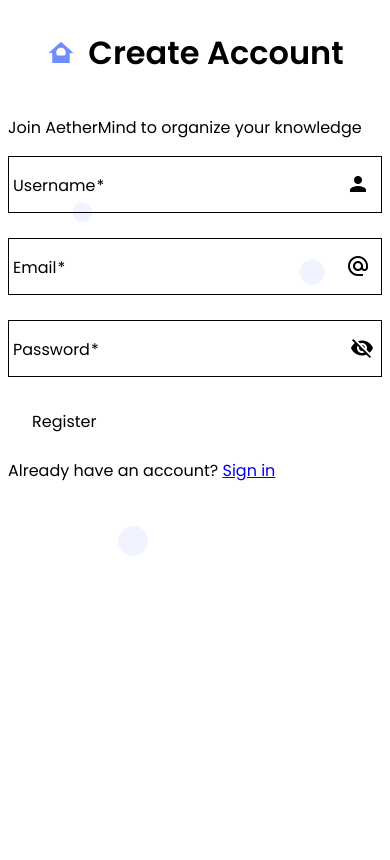
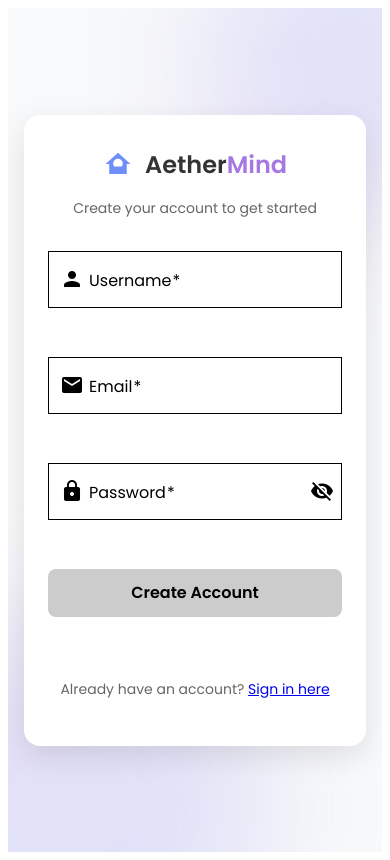
Before and after one commit to Vedang260/Aether-Mind, an Angular app in the folder frontend/: page /register in a window 390 px wide. Built offline with nearby package versions, Linux system fonts and the light colour scheme.

Commit message:
updated UI

```diff
--- a/frontend/src/app/features/auth/register/register.component.css
+++ b/frontend/src/app/features/auth/register/register.component.css
@@ -1,5 +1,5 @@
 /* Container styles */
-.login-container {
+.login-container, .register-container {
   display: flex;
   justify-content: center;
   align-items: center;
@@ -89,7 +89,7 @@
 }
 
 /* Card styles */
-.login-card {
+.login-card, .register-card {
   background: white;
   border-radius: 16px;
   padding: 2.5rem;
@@ -100,13 +100,13 @@
   transition: all 0.3s ease;
 }
 
-.login-card:hover {
+.login-card:hover, .register-card:hover {
   transform: translateY(-5px);
   box-shadow: 0 15px 40px rgba(0, 0, 0, 0.15);
 }
 
 /* Header styles */
-.login-header {
+.login-header, .register-header {
   text-align: center;
   margin-bottom: 2rem;
 }
@@ -125,25 +125,25 @@
   color: #6e8efb;
 }
 
-.login-header h1 {
+.login-header h1, .register-header h1 {
   font-size: 2rem;
   font-weight: 700;
   color: #333;
   margin: 0;
 }
 
-.login-header h1 span {
+.login-header h1 span, .register-header h1 span {
   color: #a777e3;
 }
 
-.login-subtitle {
+.login-subtitle, .register-subtitle {
   font-size: 1rem;
   color: #666;
   margin: 0;
 }
 
 /* Form styles */
-.login-form {
+.login-form, .register-form {
   display: flex;
   flex-direction: column;
   gap: 1.5rem;
@@ -199,7 +199,7 @@
 }
 
 /* Button styles */
-.login-button {
+.login-button, .register-button {
   background: linear-gradient(135deg, #6e8efb, #a777e3);
   color: white;
   padding: 1rem;
@@ -214,13 +214,13 @@
   justify-content: center;
 }
 
-.login-button:hover:not(:disabled) {
+.login-button:hover:not(:disabled), .register-button:hover:not(:disabled) {
   background: linear-gradient(135deg, #5d7de8, #9666d8);
   transform: translateY(-2px);
   box-shadow: 0 6px 20px rgba(110, 142, 251, 0.4);
 }
 
-.login-button:disabled {
+.login-button:disabled, .register-button:disabled  {
   background: #ccc;
   box-shadow: none;
   cursor: not-allowed;
@@ -230,8 +230,15 @@ mat-spinner {
   margin: 0 auto;
 }
 
+mat-error {
+  color: #ef5350 !important;
+}
+
+.mat-form-field-invalid .mat-form-field-outline-thick{
+  color: #ef5350 !important;
+}
 /* Footer styles */
-.login-footer {
+.login-footer, .register-footer {
   text-align: center;
   margin-top: 1.5rem;
   color: #666;
@@ -252,16 +259,16 @@ mat-spinner {
 
 /* Responsive adjustments */
 @media (max-width: 480px) {
-  .login-card {
+  .login-card, .register-card {
     padding: 2rem 1.5rem;
     margin: 0 1rem;
   }
 
-  .login-header h1 {
+  .login-header h1, .register-header h1 {
     font-size: 1.5rem;
   }
 
-  .login-subtitle {
+  .login-subtitle, .register-subtitle {
     font-size: 0.875rem;
   }
 }
--- a/frontend/src/app/features/auth/register/register.component.html
+++ b/frontend/src/app/features/auth/register/register.component.html
@@ -1,67 +1,78 @@
-<div class="auth-container">
-    <div class="auth-background">
+<div class="register-container">
+  <!-- Animated Background Elements -->
+  <div class="background-elements">
     <div class="particle"></div>
     <div class="particle"></div>
     <div class="particle"></div>
+    <div class="floating-shape shape-1"></div>
+    <div class="floating-shape shape-2"></div>
   </div>
 
-    <div class="auth-card" [@cardAnimation]>
-      <div class="auth-header">
+  <!-- Register Card -->
+  <div class="register-card" [@fadeInUp]>
+    <div class="register-header">
       <div class="logo-container">
         <svg class="logo-icon" viewBox="0 0 24 24">
           <path fill="currentColor" d="M12,3L2,12H5V20H19V12H22L12,3M12,7.7C14.1,7.7 15.8,9.4 15.8,11.5C15.8,13.6 14.1,15.3 12,15.3C9.9,15.3 8.2,13.6 8.2,11.5C8.2,9.4 9.9,7.7 12,7.7M7,17V18H17V17C17,15.3 15.7,14 14,14H10C8.3,14 7,15.3 7,17Z" />
         </svg>
-          <h1>Create <span>Account</span></h1>
+        <h1>Aether<span>Mind</span></h1>
       </div>
-        <p class="auth-subtitle">Join AetherMind to organize your knowledge</p>
+      <p class="register-subtitle">Create your account to get started</p>
     </div>
 
-      <form [formGroup]="registerForm" (ngSubmit)="onSubmit()" class="auth-form">
-        <mat-form-field appearance="outline" class="form-field">
+    <form [formGroup]="registerForm" (ngSubmit)="onSubmit()" class="register-form">
+      <mat-form-field appearance="outline" class="form-field" [@fadeIn]>
         <mat-label>Username</mat-label>
-          <input matInput formControlName="username" required>
-          <mat-icon matSuffix>person</mat-icon>
-          <mat-error *ngIf="registerForm.get('username')?.hasError('required')">
+        <mat-icon matPrefix>person</mat-icon>
+        <input matInput formControlName="username" placeholder="Enter your username" required>
+        <mat-error *ngIf="registerForm.get('username')?.hasError('required') && registerForm.get('username')?.touched">
           Username is required
         </mat-error>
-          <mat-error *ngIf="registerForm.get('username')?.hasError('minlength')">
-            Minimum 3 characters required
+        <mat-error *ngIf="registerForm.get('username')?.hasError('minlength') && registerForm.get('username')?.touched">
+          Username must be at least 3 characters
+        </mat-error>
+        <mat-error *ngIf="registerForm.get('username')?.hasError('maxLength') && registerForm.get('username')?.touched">
+          Username cannot exceed 20 characters
         </mat-error>
       </mat-form-field>
 
-        <mat-form-field appearance="outline" class="form-field">
+      <mat-form-field appearance="outline" class="form-field" [@fadeIn]>
         <mat-label>Email</mat-label>
-          <input matInput formControlName="email" type="email" required>
-          <mat-icon matSuffix>alternate_email</mat-icon>
-          <mat-error *ngIf="registerForm.get('email')?.hasError('required')">
+        <mat-icon matPrefix>email</mat-icon>
+        <input matInput formControlName="email" type="email" placeholder="Enter your email" required>
+        <mat-error *ngIf="registerForm.get('email')?.hasError('required') && registerForm.get('email')?.touched">
           Email is required
         </mat-error>
-          <mat-error *ngIf="registerForm.get('email')?.hasError('email')">
-            Please enter a valid email
+        <mat-error *ngIf="registerForm.get('email')?.hasError('email') && registerForm.get('email')?.touched">
+          Please enter a valid email address
         </mat-error>
       </mat-form-field>
 
-        <mat-form-field appearance="outline" class="form-field">
+      <mat-form-field appearance="outline" class="form-field" [@fadeIn]>
         <mat-label>Password</mat-label>
-          <input matInput formControlName="password" [type]="hidePassword ? 'password' : 'text'" required>
-          <button mat-icon-button matSuffix (click)="hidePassword = !hidePassword" type="button">
+        <mat-icon matPrefix>lock</mat-icon>
+        <input matInput formControlName="password" [type]="hidePassword ? 'password' : 'text'" placeholder="Enter your password" required>
+        <button mat-icon-button matSuffix (click)="togglePasswordVisibility()" type="button">
           <mat-icon>{{hidePassword ? 'visibility_off' : 'visibility'}}</mat-icon>
         </button>
-          <mat-error *ngIf="registerForm.get('password')?.hasError('required')">
+        <mat-error *ngIf="registerForm.get('password')?.hasError('required') && registerForm.get('password')?.touched">
           Password is required
         </mat-error>
-          <mat-error *ngIf="registerForm.get('password')?.hasError('minlength')">
-            Minimum 6 characters required
+        <mat-error *ngIf="registerForm.get('password')?.hasError('minlength') && registerForm.get('password')?.touched">
+          Password must be at least 8 characters
+        </mat-error>
+        <mat-error *ngIf="registerForm.get('password')?.hasError('pattern') && registerForm.get('password')?.touched">
+          Password must include uppercase, lowercase, and a number
         </mat-error>
       </mat-form-field>
 
-        <button mat-raised-button type="submit" class="auth-button" [disabled]="registerForm.invalid || isLoading">
-          <span *ngIf="!isLoading">Register</span>
+      <button mat-raised-button class="register-button" type="submit" [disabled]="registerForm.invalid || isLoading">
+        <span *ngIf="!isLoading">Create Account</span>
         <mat-spinner *ngIf="isLoading" diameter="24"></mat-spinner>
       </button>
 
-        <div class="auth-footer">
-          <p>Already have an account? <a [routerLink]="['/login']" class="auth-link">Sign in</a></p>
+      <div class="register-footer">
+        <p>Already have an account? <a [routerLink]="['/login']" class="login-link">Sign in here</a></p>
       </div>
     </form>
   </div>
--- a/frontend/src/app/features/auth/register/register.component.ts
+++ b/frontend/src/app/features/auth/register/register.component.ts
@@ -7,7 +7,7 @@ import { MatButtonModule } from '@angular/material/button';
 import { MatIconModule } from '@angular/material/icon';
 import { MatProgressSpinnerModule } from '@angular/material/progress-spinner';
 import { CommonModule } from '@angular/common';
-import { trigger, state, style, transition, animate } from '@angular/animations';
+import { trigger, transition, style, animate } from '@angular/animations';
 import { AuthService } from '../../../core/services/auth.service';
 import { ToastrService } from 'ngx-toastr';
 
@@ -27,13 +27,16 @@ import { ToastrService } from 'ngx-toastr';
   templateUrl: './register.component.html',
   styleUrls: ['./register.component.css'],
   animations: [
-    trigger('cardAnimation', [
-      state('void', style({
-        opacity: 0,
-        transform: 'translateY(20px)'
-      })),
-      transition('void => *', [
-        animate('0.5s ease-out')
+    trigger('fadeInUp', [  // Matching LoginComponent and HomeComponent
+      transition(':enter', [
+        style({ opacity: 0, transform: 'translateY(20px)' }),
+        animate('500ms ease-out', style({ opacity: 1, transform: 'translateY(0)' }))
+      ])
+    ]),
+    trigger('fadeIn', [  // For form fields
+      transition(':enter', [
+        style({ opacity: 0 }),
+        animate('300ms ease-out', style({ opacity: 1 }))
       ])
     ])
   ]
@@ -50,26 +53,29 @@ export class RegisterComponent {
     private router: Router
   ) {
     this.registerForm = this.fb.group({
-      username: ['', [Validators.required, Validators.minLength(3)]],
+      username: ['', [Validators.required, Validators.minLength(3), Validators.maxLength(20)]],
       email: ['', [Validators.required, Validators.email]],
-      password: ['', [Validators.required, Validators.minLength(6)]]
+      password: ['', [Validators.required, Validators.minLength(8), Validators.pattern(/^(?=.*[a-z])(?=.*[A-Z])(?=.*\d).+$/)]]
     });
   }
 
   onSubmit() {
-    if (this.registerForm.invalid) return;
+    if (this.registerForm.invalid) {
+      this.registerForm.markAllAsTouched();  // Show all errors if form is invalid
+      return;
+    }
 
     this.isLoading = true;
     const { username, email, password } = this.registerForm.value;
 
     this.authService.register(username, email, password).subscribe({
       next: (response: any) => {
-        if(response.success){
-            this.toastr.success(response.message, 'Success');
-            this.router.navigate(['/login']);
-        }else{
-            this.toastr.error(response.message || 'Registration failed', 'Error');
-            this.isLoading = false;
+        if (response.success) {
+          this.toastr.success(response.message || 'Registration successful!', 'Success');
+          this.router.navigate(['/login']);
+        } else {
+          this.toastr.error(response.message || 'Registration failed', 'Error');
+          this.isLoading = false;
         }
       },
       error: (error) => {
@@ -81,4 +87,9 @@ export class RegisterComponent {
       }
     });
   }
+
+  // Helper to toggle password visibility
+  togglePasswordVisibility() {
+    this.hidePassword = !this.hidePassword;
+  }
 }
```
Lines whose indentation alone changed are shown as unchanged.
